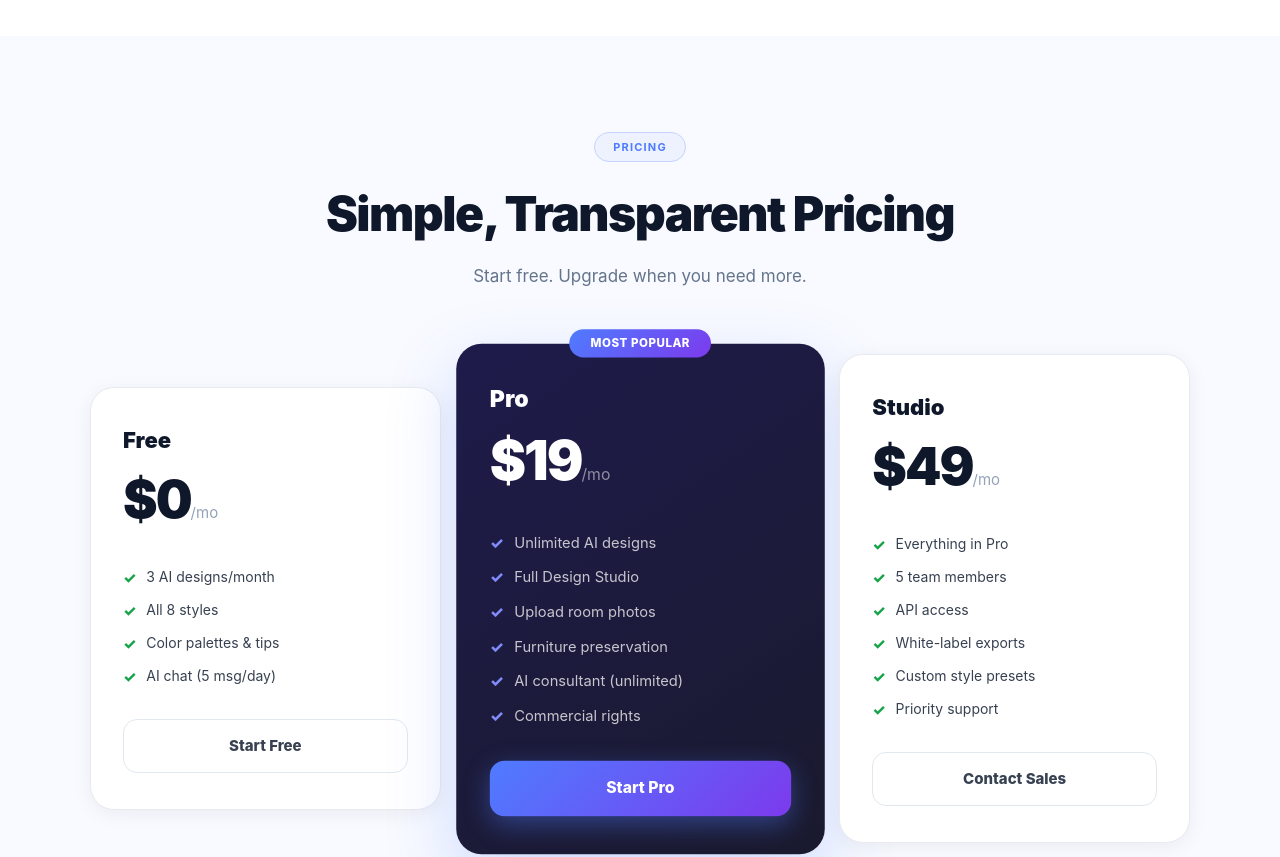
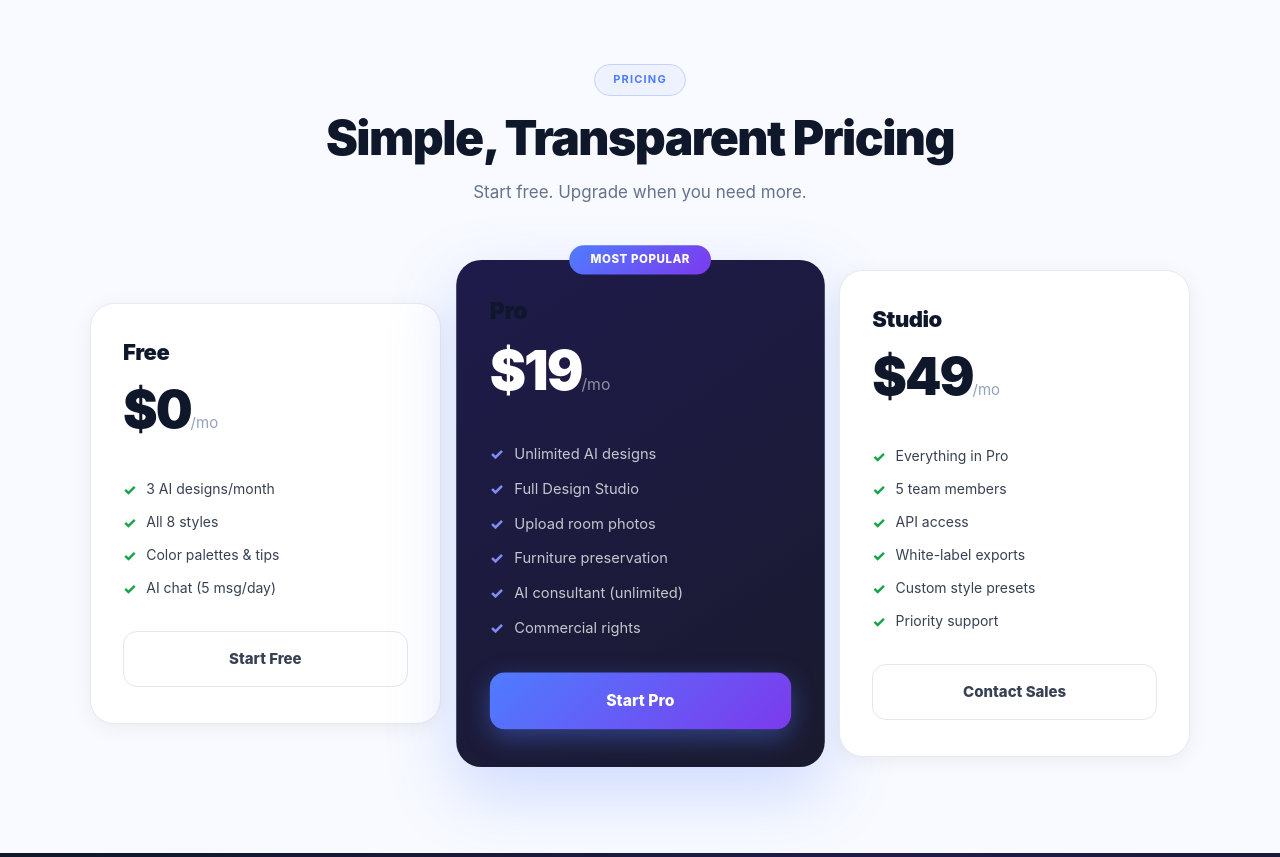
Before and after one commit to agentfurniture/RoomGenie-AI-, a Next.js app in the folder roomgenie-basic/: page / in a window 1280 px wide. Shown: the part 4934-5791 px from the top of the page. Built offline with nearby package versions, Linux system fonts and the light colour scheme.

Commit message:
Update globals.css

```diff
--- a/roomgenie-basic/src/app/globals.css
+++ b/roomgenie-basic/src/app/globals.css
@@ -2,15 +2,275 @@
 @tailwind components;
 @tailwind utilities;
 
-* { box-sizing: border-box; margin: 0; padding: 0; }
-html { scroll-behavior: smooth; }
+@import url('https://fonts.googleapis.com/css2?family=Inter:wght@300;400;500;600;700;800;900&display=swap');
+
+*, *::before, *::after { box-sizing: border-box; margin: 0; padding: 0; }
+
+:root {
+  --blue: #4f7cff;
+  --violet: #7c3aed;
+  --blue-light: #f0f4ff;
+  --blue-mid: #c7d2fe;
+  --bg: #f8faff;
+  --bg-white: #ffffff;
+  --text: #0f172a;
+  --text-2: #374151;
+  --text-3: #64748b;
+  --text-4: #94a3b8;
+  --border: #e8eaf0;
+  --border-2: #f1f5f9;
+  --radius: 16px;
+  --radius-lg: 24px;
+  --radius-xl: 32px;
+  --shadow-sm: 0 2px 8px rgba(0,0,0,0.05);
+  --shadow: 0 4px 20px rgba(0,0,0,0.08);
+  --shadow-lg: 0 12px 40px rgba(0,0,0,0.12);
+  --shadow-xl: 0 24px 60px rgba(0,0,0,0.15);
+  --gradient: linear-gradient(135deg, #4f7cff, #7c3aed);
+  --gradient-glow: 0 8px 24px rgba(79,124,255,0.35);
+}
+
+html {
+  scroll-behavior: smooth;
+  -webkit-text-size-adjust: 100%;
+}
+
 body {
-  background: #06080f;
+  font-family: 'Inter', system-ui, -apple-system, sans-serif;
+  background: var(--bg);
+  color: var(--text);
+  -webkit-font-smoothing: antialiased;
+  -moz-osx-font-smoothing: grayscale;
+  overflow-x: hidden;
+  line-height: 1.6;
+}
+
+/* ─── TYPOGRAPHY ─── */
+h1, h2, h3, h4, h5 {
+  font-family: 'Inter', sans-serif;
+  letter-spacing: -0.02em;
+  line-height: 1.1;
+  color: var(--text);
+}
+
+/* ─── SCROLLBAR ─── */
+::-webkit-scrollbar { width: 5px; height: 5px; }
+::-webkit-scrollbar-track { background: transparent; }
+::-webkit-scrollbar-thumb { background: #d1d5db; border-radius: 10px; }
+::-webkit-scrollbar-thumb:hover { background: var(--blue); }
+
+/* ─── SELECTION ─── */
+::selection { background: rgba(79,124,255,0.15); color: var(--text); }
+
+/* ─── ANIMATIONS ─── */
+@keyframes spin { to { transform: rotate(360deg); } }
+@keyframes bounce { 0%,100%{transform:translateY(0)} 50%{transform:translateY(-5px)} }
+@keyframes fadeUp { from{opacity:0;transform:translateY(20px)} to{opacity:1;transform:translateY(0)} }
+@keyframes fadeIn { from{opacity:0} to{opacity:1} }
+@keyframes pulse { 0%,100%{opacity:1} 50%{opacity:0.5} }
+@keyframes shimmer {
+  0% { background-position: -1000px 0; }
+  100% { background-position: 1000px 0; }
+}
+@keyframes float {
+  0%,100% { transform: translateY(0px); }
+  50% { transform: translateY(-10px); }
+}
+@keyframes glow {
+  0%,100% { box-shadow: 0 0 20px rgba(79,124,255,0.3); }
+  50% { box-shadow: 0 0 40px rgba(79,124,255,0.6); }
+}
+@keyframes gradientShift {
+  0% { background-position: 0% 50%; }
+  50% { background-position: 100% 50%; }
+  100% { background-position: 0% 50%; }
+}
+
+/* ─── UTILITY CLASSES ─── */
+.fade-up { animation: fadeUp 0.6s ease both; }
+.fade-up-delay-1 { animation: fadeUp 0.6s 0.1s ease both; }
+.fade-up-delay-2 { animation: fadeUp 0.6s 0.2s ease both; }
+.fade-up-delay-3 { animation: fadeUp 0.6s 0.3s ease both; }
+.fade-in { animation: fadeIn 0.5s ease both; }
+.float { animation: float 4s ease-in-out infinite; }
+.spin { animation: spin 1s linear infinite; }
+
+.gradient-text {
+  background: var(--gradient);
+  -webkit-background-clip: text;
+  -webkit-text-fill-color: transparent;
+  background-clip: text;
+}
+
+.gradient-text-animated {
+  background: linear-gradient(270deg, #4f7cff, #7c3aed, #ec4899, #4f7cff);
+  background-size: 400% 400%;
+  animation: gradientShift 6s ease infinite;
+  -webkit-background-clip: text;
+  -webkit-text-fill-color: transparent;
+  background-clip: text;
+}
+
+.glass {
+  background: rgba(255,255,255,0.8);
+  backdrop-filter: blur(20px);
+  -webkit-backdrop-filter: blur(20px);
+  border: 1px solid rgba(255,255,255,0.6);
+}
+
+.glass-dark {
+  background: rgba(15,23,42,0.8);
+  backdrop-filter: blur(20px);
+  -webkit-backdrop-filter: blur(20px);
+  border: 1px solid rgba(255,255,255,0.1);
+}
+
+.gradient-bg {
+  background: linear-gradient(160deg, #f0f4ff 0%, #fdf4ff 50%, #f0f7ff 100%);
+}
+
+.card {
+  background: white;
+  border: 1px solid var(--border);
+  border-radius: var(--radius);
+  box-shadow: var(--shadow-sm);
+  transition: transform 0.22s ease, box-shadow 0.22s ease, border-color 0.22s ease;
+}
+
+.card:hover {
+  transform: translateY(-3px);
+  box-shadow: var(--shadow-lg);
+  border-color: var(--blue-mid);
+}
+
+.btn-primary {
+  display: inline-flex;
+  align-items: center;
+  justify-content: center;
+  gap: 8px;
+  background: var(--gradient);
   color: white;
-  font-family: 'Inter', system-ui, -apple-system, sans-serif;
-  -webkit-font-smoothing: antialiased;
-  overflow-x: hidden;
+  font-weight: 700;
+  font-size: 15px;
+  padding: 12px 28px;
+  border-radius: 12px;
+  border: none;
+  cursor: pointer;
+  box-shadow: var(--gradient-glow);
+  transition: transform 0.15s ease, box-shadow 0.15s ease;
+  text-decoration: none;
+  font-family: inherit;
 }
-::-webkit-scrollbar { width: 4px; }
-::-webkit-scrollbar-track { background: transparent; }
-::-webkit-scrollbar-thumb { background: rgba(255,255,255,0.1); border-radius: 4px; }
+.btn-primary:hover {
+  transform: translateY(-2px);
+  box-shadow: 0 12px 32px rgba(79,124,255,0.5);
+}
+
+.btn-secondary {
+  display: inline-flex;
+  align-items: center;
+  justify-content: center;
+  gap: 8px;
+  background: white;
+  color: var(--text-2);
+  font-weight: 600;
+  font-size: 15px;
+  padding: 12px 28px;
+  border-radius: 12px;
+  border: 1.5px solid var(--border);
+  cursor: pointer;
+  transition: all 0.15s ease;
+  text-decoration: none;
+  font-family: inherit;
+}
+.btn-secondary:hover {
+  border-color: var(--blue);
+  color: var(--blue);
+  transform: translateY(-1px);
+}
+
+.badge {
+  display: inline-flex;
+  align-items: center;
+  gap: 6px;
+  background: var(--blue-light);
+  border: 1px solid var(--blue-mid);
+  border-radius: 100px;
+  padding: 5px 14px;
+  font-size: 12px;
+  font-weight: 700;
+  color: var(--blue);
+  letter-spacing: 0.5px;
+}
+
+.section-label {
+  display: inline-block;
+  background: var(--blue-light);
+  border: 1px solid var(--blue-mid);
+  border-radius: 100px;
+  padding: 5px 16px;
+  font-size: 11px;
+  font-weight: 700;
+  color: var(--blue);
+  letter-spacing: 1.2px;
+  text-transform: uppercase;
+  margin-bottom: 16px;
+}
+
+/* ─── INPUT STYLES ─── */
+input, textarea, select {
+  font-family: 'Inter', sans-serif;
+}
+
+input:focus, textarea:focus {
+  outline: none;
+}
+
+/* ─── SKELETON LOADING ─── */
+.skeleton {
+  background: linear-gradient(90deg, #f0f0f0 25%, #e0e0e0 50%, #f0f0f0 75%);
+  background-size: 1000px 100%;
+  animation: shimmer 1.5s infinite;
+  border-radius: 8px;
+}
+
+/* ─── SECTION SPACING ─── */
+.section { padding: 80px 24px; }
+.section-sm { padding: 48px 24px; }
+.container { max-width: 1280px; margin: 0 auto; }
+.container-sm { max-width: 800px; margin: 0 auto; }
+
+/* ─── NAV OFFSET ─── */
+.page-content { padding-top: 64px; }
+
+/* ─── GLOW EFFECTS ─── */
+.glow-blue { box-shadow: 0 0 40px rgba(79,124,255,0.25); }
+.glow-violet { box-shadow: 0 0 40px rgba(124,58,237,0.2); }
+
+/* ─── IMAGE HOVER ─── */
+.img-hover {
+  transition: transform 0.3s ease;
+  overflow: hidden;
+}
+.img-hover:hover img {
+  transform: scale(1.05);
+}
+
+/* ─── GRID HELPERS ─── */
+.grid-2 { display: grid; grid-template-columns: 1fr 1fr; gap: 20px; }
+.grid-3 { display: grid; grid-template-columns: repeat(3,1fr); gap: 20px; }
+.grid-4 { display: grid; grid-template-columns: repeat(4,1fr); gap: 16px; }
+
+/* ─── RESPONSIVE ─── */
+@media (max-width: 1024px) {
+  .grid-4 { grid-template-columns: repeat(3,1fr); }
+}
+@media (max-width: 768px) {
+  .grid-2, .grid-3 { grid-template-columns: 1fr; }
+  .grid-4 { grid-template-columns: repeat(2,1fr); }
+  .section { padding: 60px 20px; }
+  h1 { font-size: clamp(32px, 8vw, 56px) !important; }
+}
+@media (max-width: 480px) {
+  .grid-4 { grid-template-columns: 1fr; }
+}
```
